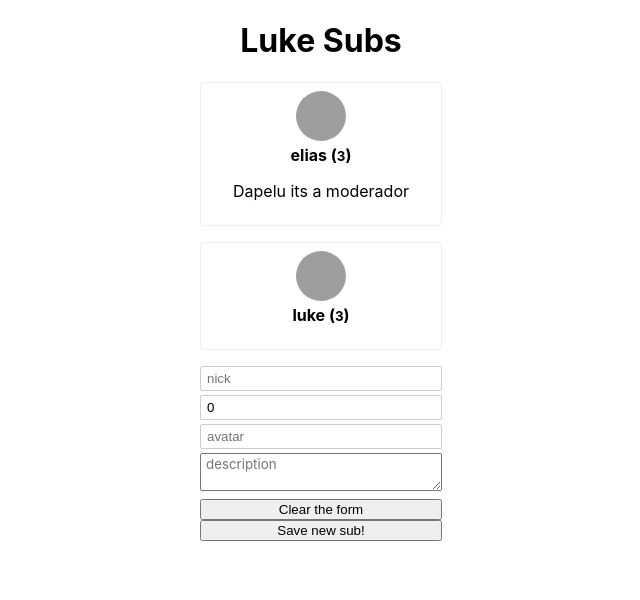
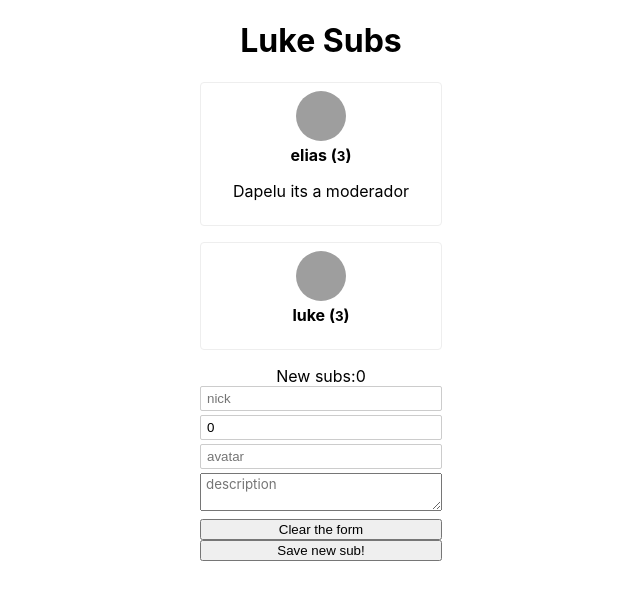
Before and after one commit to Lucas-Quiroga/react-with-typescript-app, a React (Create React App) app: page / in a window 1280 px wide. Shown: the top 600 px of the page, without its empty margins (319-959 px from the left). Built offline with nearby package versions, Linux system fonts and the light colour scheme; grey boxes are pictures that could not be loaded.

Commit message:
finish app

```diff
--- a/src/App.tsx
+++ b/src/App.tsx
@@ -28,7 +28,7 @@ function App() {
 
   //le decimos que use la propiedad "subs" del AppState
   const [subs, setSubs] = useState<AppState["subs"]>([])
-  const [newSubsNumer, setNewSubsNumer] = useState<AppState["newSubsNumber"]>(0)
+  const [newSubsNumber, setNewSubsNumber] = useState<AppState["newSubsNumber"]>(0)
 
   //useRef es un hook donde se puede guardar un valor que queda entre renderizados pero no va a causar un renderizado
   const divRef = useRef<HTMLDivElement>(null)
@@ -40,12 +40,14 @@ useEffect(() => {
 
   const handleNewSub = (newSub: Sub): void => {
     setSubs(subs => [...subs, newSub])
+    setNewSubsNumber(n => n + 1)
   }
 
   return (
     <div className="App" ref={divRef}>
       <h1>Luke Subs</h1>
       <List subs={subs}/>
+      New subs:{newSubsNumber}
       <Form onNewSub={handleNewSub}/>
     </div>
   );
```
Also changed, not shown: src/hooks/useNewSubForm.tsx (line endings or trailing spaces).
